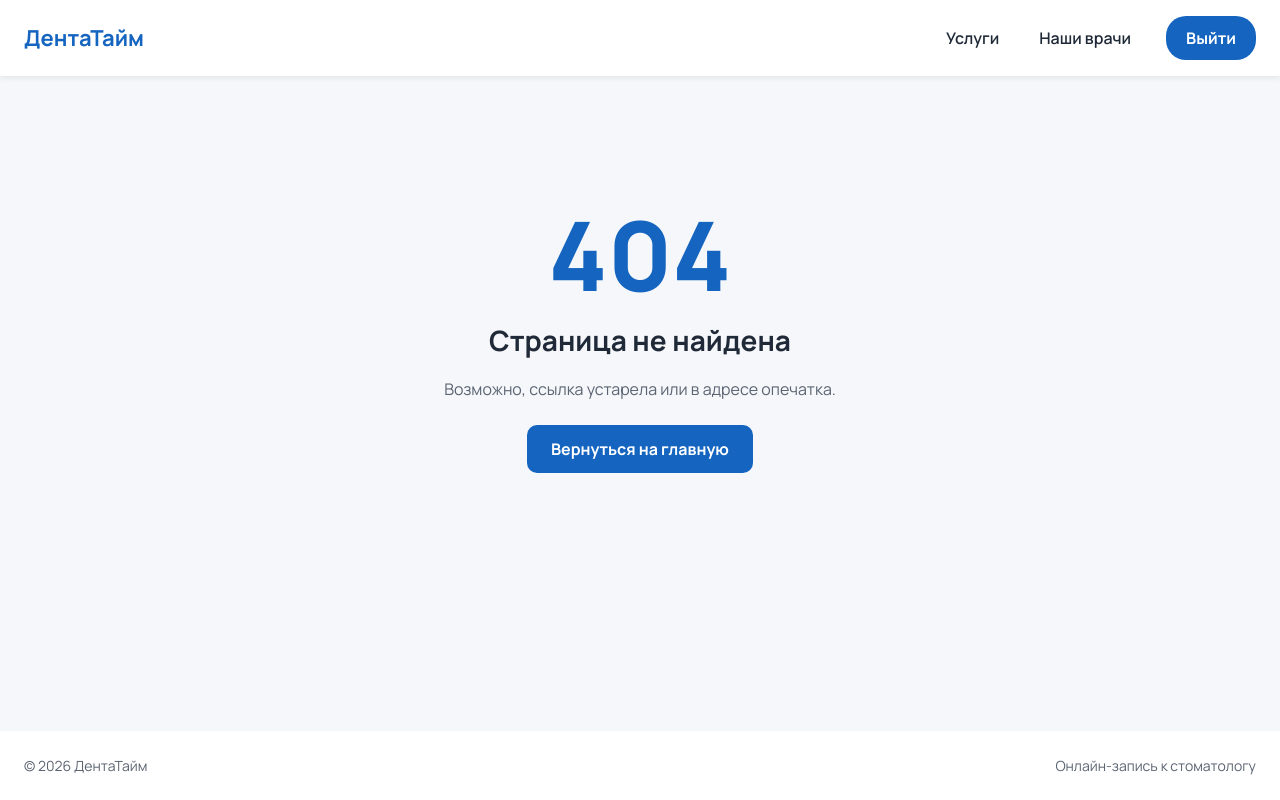
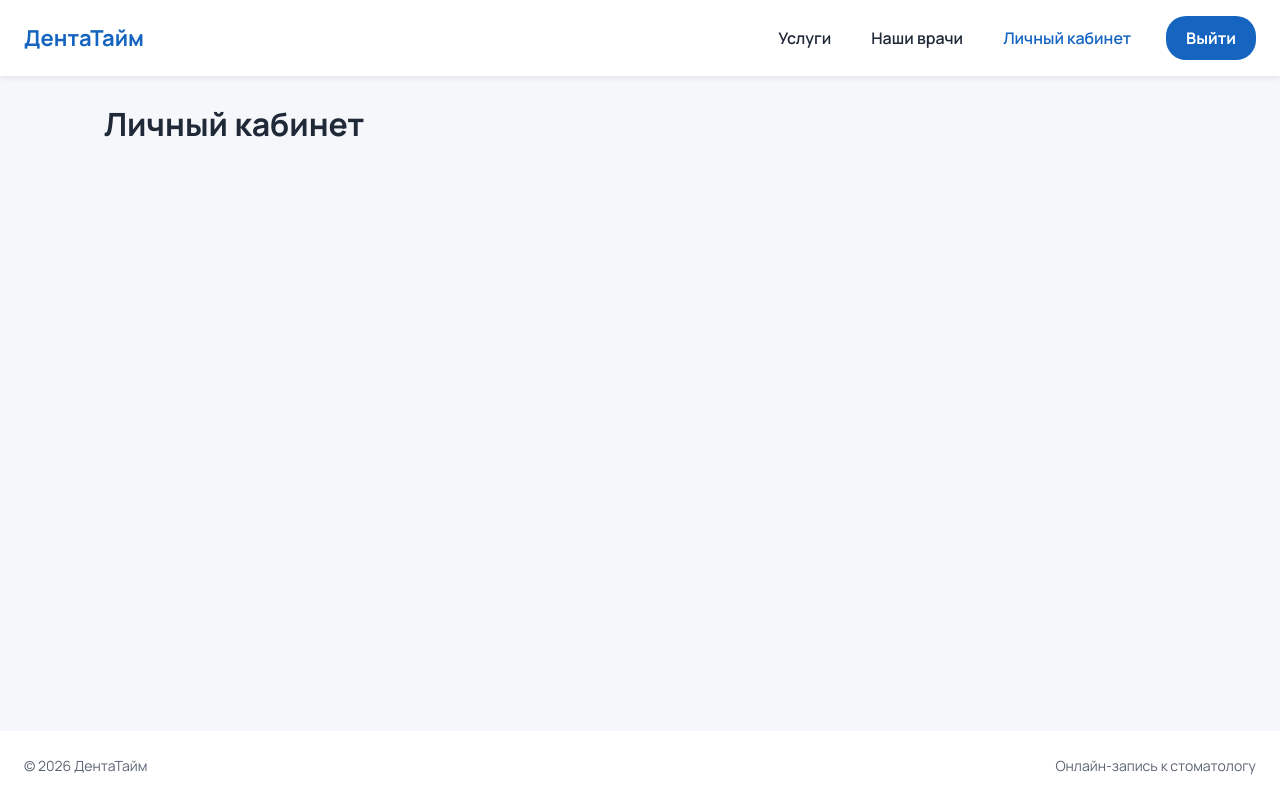
Before and after one commit to AidarDzhumagaziev/DentistryAPP, a React (Vite) app in the folder frontend/: page /account in a window 1280 px wide. Before the commit this address had no page. Built offline with nearby package versions, Linux system fonts and the light colour scheme; sample sign-in values are in the browser's storage.

Commit message:
Добавил страницу личного кабинета и навигацию на неё

```diff
--- a/frontend/src/App.jsx
+++ b/frontend/src/App.jsx
@@ -1,11 +1,14 @@
 import { Routes, Route } from 'react-router-dom';
 import Layout from './components/Layout/Layout';
+import ProtectedRoute from './components/ProtectedRoute/ProtectedRoute';
 import HomePage from './pages/HomePage/HomePage';
 import ServicesPage from './pages/ServicesPage/ServicesPage';
 import DoctorsPage from './pages/DoctorsPage/DoctorsPage';
 import LoginPage from './pages/LoginPage/LoginPage';
 import NotFoundPage from './pages/NotFoundPage/NotFoundPage';
 import RegisterPage from './pages/RegisterPage/RegisterPage';
+import AccountPage from './pages/AccountPage/AccountPage';
+
 
 function App() {
   return (
@@ -15,6 +18,7 @@ function App() {
         <Route path="services" element={<ServicesPage />} />
         <Route path="doctors" element={<DoctorsPage />} />
         <Route path="login" element={<LoginPage />} />
+        <Route path="account" element={<ProtectedRoute><AccountPage /></ProtectedRoute>} />
         <Route path="register" element={<RegisterPage />} />
         <Route path="*" element={<NotFoundPage />} />
       </Route>
--- a/frontend/src/components/Header/Header.jsx
+++ b/frontend/src/components/Header/Header.jsx
@@ -19,6 +19,7 @@ function Header() {
       <nav className={styles.nav}>
         <NavLink to="/services" className={getLinkClass}>Услуги</NavLink>
         <NavLink to="/doctors" className={getLinkClass}>Наши врачи</NavLink>
+        {token && <NavLink to="/account" className={getLinkClass}>Личный кабинет</NavLink>}
         {token ?
         <Link to="/login" className={styles.loginButton} onClick={logout}>Выйти</Link>:
         <Link to="/login" className={styles.loginButton}>Войти</Link>
--- /dev/null
+++ b/frontend/src/components/ProtectedRoute/ProtectedRoute.jsx
@@ -0,0 +1,15 @@
+import { useAuth } from '../../context/AuthContext';
+import { Navigate } from 'react-router-dom';
+
+function ProtectedRoute({ children }){
+    const { token } = useAuth();
+
+    if (!token) {
+       return <Navigate to="/login" replace />
+    }
+    return children
+
+
+}
+
+export default ProtectedRoute
--- /dev/null
+++ b/frontend/src/pages/AccountPage/AccountPage.jsx
@@ -0,0 +1,8 @@
+function AccountPage() {
+    return(
+    <>
+        <h1>Личный кабинет</h1>
+    </>
+    )
+}
+export default AccountPage;
```
Also changed, not shown: frontend/src/pages/AccountPage/AccountPage.module.css (added).
